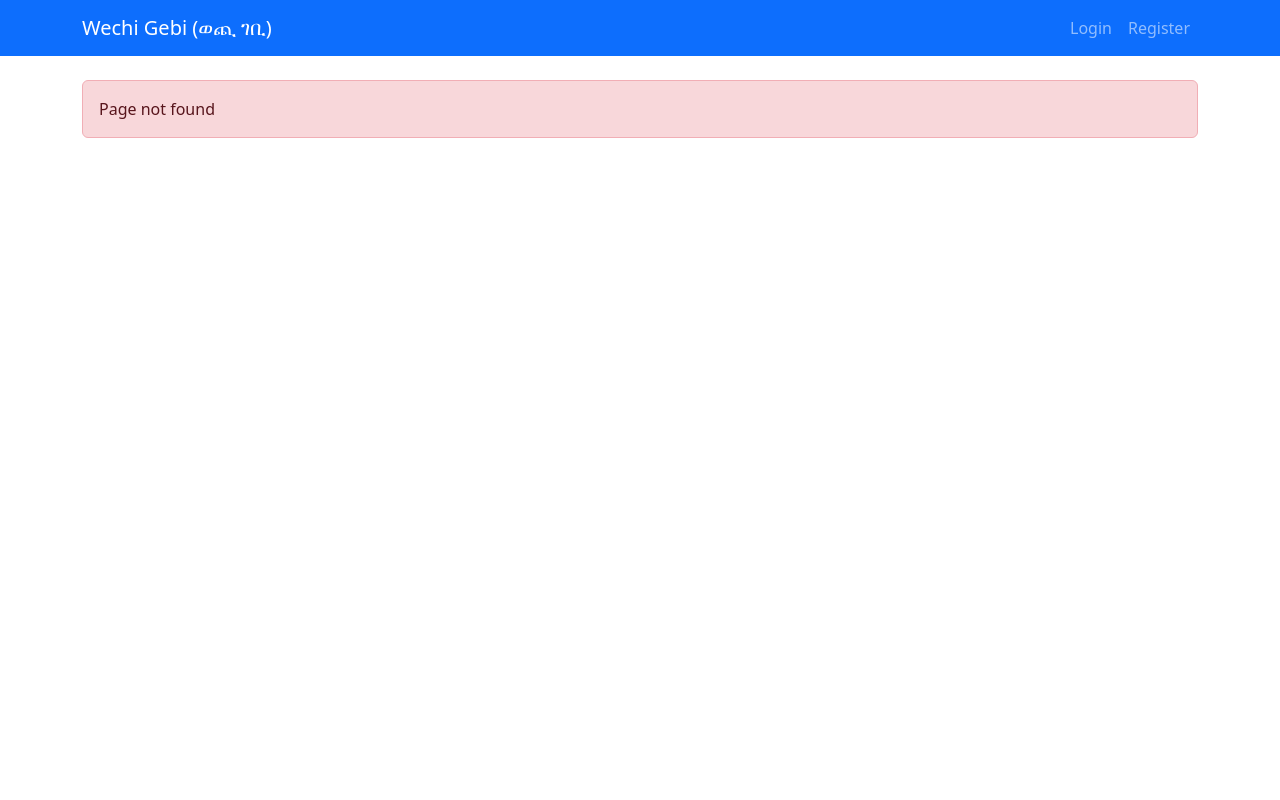
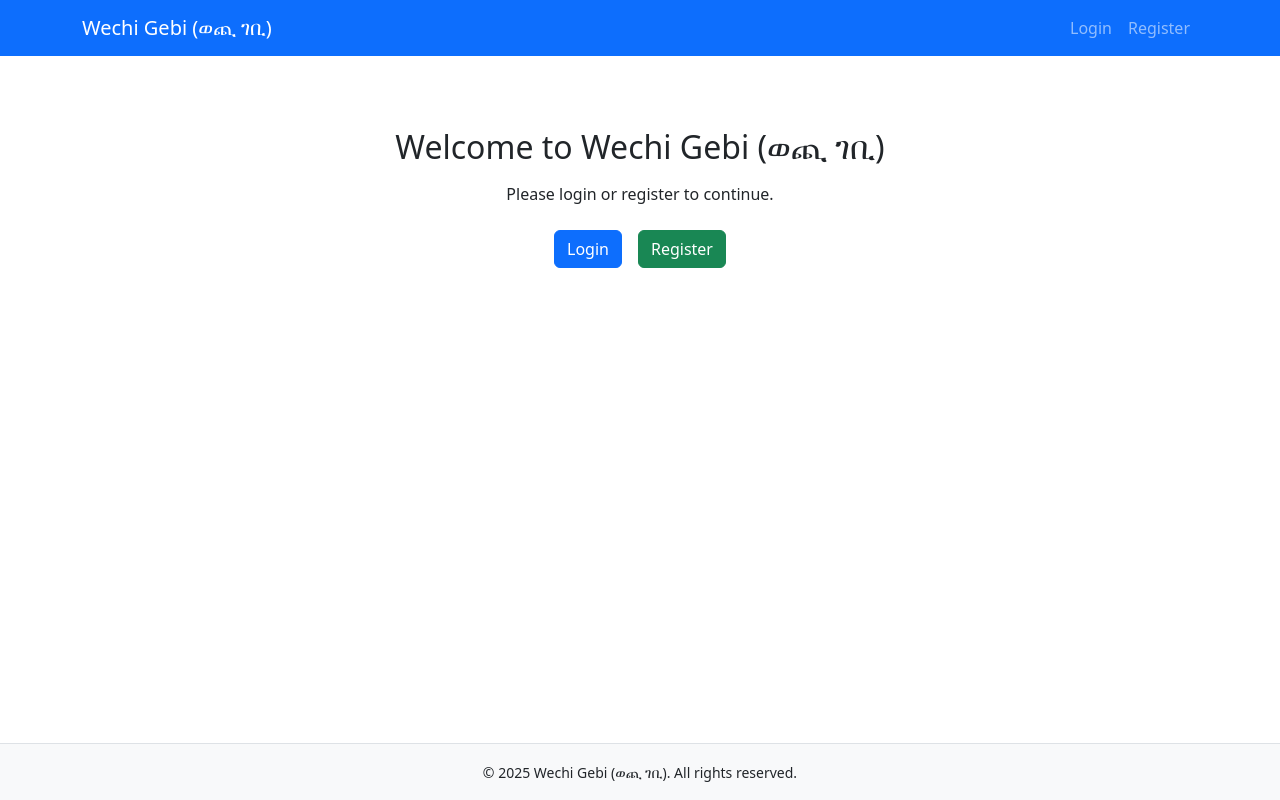
Before and after one commit to dago83/wechi-gebi-frontend, a React (Vite) app: page / in a window 1280 px wide. Before the commit this address had no page. Built offline with nearby package versions, Linux system fonts and the light colour scheme.

Commit message:
initcommit

```diff
--- a/index.html
+++ b/index.html
@@ -4,14 +4,14 @@
     <meta charset="UTF-8" />
     <link rel="icon" type="image/svg+xml" href="/vite.svg" />
     <meta name="viewport" content="width=device-width, initial-scale=1.0" />
-    <title>frontend</title>
-    <!-- PWA Manifest -->
+    <title>Wechina Gebi</title>
+
 <link rel="manifest" href="/manifest.webmanifest" />
 
-<!-- Theme Color for Android -->
+
 <meta name="theme-color" content="#0d6efd" />
 
-<!-- iOS Support -->
+
 <link rel="apple-touch-icon" href="/icon-192.png" />
 <meta name="apple-mobile-web-app-title" content="Wechi Gebi" />
 <meta name="apple-mobile-web-app-capable" content="yes" />
--- a/src/App.jsx
+++ b/src/App.jsx
@@ -1,23 +1,28 @@
-
-import { BrowserRouter as Router, Routes, Route } from 'react-router-dom';
-import Login from './pages/Login';
-import Register from './pages/Register';
-import Dashboard from './pages/Dashboard';
-import Transactions from './pages/Transactions';
-import Budgets from './pages/Budgets';
-import Recurring from './pages/Recurring';
-import ProtectedRoute from './components/ProtectedRoute';
-import Navbar from './components/Navbar';
+import { BrowserRouter as Router, Routes, Route } from "react-router-dom";
+import Login from "./pages/Login";
+import Register from "./pages/Register";
+import Dashboard from "./pages/Dashboard";
+import Transactions from "./pages/Transactions";
+import Budgets from "./pages/Budgets";
+import Recurring from "./pages/Recurring";
+import ProtectedRoute from "./components/ProtectedRoute";
+import Navbar from "./components/Navbar";
+import Footer from "./components/Footer";
+import Welcome from "./pages/Welcome";
 
 function App() {
   return (
     <Router>
       <div className="d-flex flex-column min-vh-100">
+
         <Navbar />
+
         <div className="container my-4 flex-grow-1">
           <Routes>
+            <Route path="/" element={<Welcome />} />
             <Route path="/login" element={<Login />} />
             <Route path="/register" element={<Register />} />
+
             <Route
               path="/dashboard"
               element={
@@ -26,6 +31,7 @@ function App() {
                 </ProtectedRoute>
               }
             />
+
             <Route
               path="/transactions"
               element={
@@ -34,6 +40,7 @@ function App() {
                 </ProtectedRoute>
               }
             />
+
             <Route
               path="/budgets"
               element={
@@ -42,6 +49,7 @@ function App() {
                 </ProtectedRoute>
               }
             />
+
             <Route
               path="/recurring"
               element={
@@ -50,9 +58,12 @@ function App() {
                 </ProtectedRoute>
               }
             />
-            <Route path="*" element={<div className="alert alert-danger">Page not found</div>} />
+
+            <Route path="*" element={<Welcome />} />
           </Routes>
         </div>
+
+        <Footer />
       </div>
     </Router>
   );
--- /dev/null
+++ b/src/components/Footer.js
@@ -0,0 +1,9 @@
+function Footer() {
+  return (
+    <footer className="text-center py-3 mt-auto bg-light border-top">
+      <small>© {new Date().getFullYear()} Wechi Gebi (ወጪ ገቢ). All rights reserved.</small>
+    </footer>
+  );
+}
+
+export default Footer;
--- a/src/pages/Dashboard.jsx
+++ b/src/pages/Dashboard.jsx
@@ -1,20 +1,40 @@
-
-import React, { useEffect, useState } from 'react';
-import api from '../api';
+import React, { useEffect, useState } from "react";
+import api from "../api";
 
 function Dashboard() {
   const [summary, setSummary] = useState(null);
   const [budgets, setBudgets] = useState([]);
   const [loading, setLoading] = useState(true);
 
+  const handleExport = async () => {
+    try {
+      const res = await api.get("/export/transactions", {
+        responseType: "blob",
+      });
+
+      const url = window.URL.createObjectURL(new Blob([res.data]));
+      const link = document.createElement("a");
+      link.href = url;
+      link.setAttribute("download", "wechi-gebi-transactions.xlsx");
+      document.body.appendChild(link);
+      link.click();
+
+      link.remove();
+      window.URL.revokeObjectURL(url);
+    } catch (err) {
+      console.error("Export error:", err);
+      alert("Failed to export transactions");
+    }
+  };
+
   useEffect(() => {
     const fetchDashboard = async () => {
       try {
-        const res = await api.get('/dashboard');
+        const res = await api.get("/dashboard");
         setSummary(res.data.summary);
         setBudgets(res.data.budgets);
       } catch (err) {
-        console.error('Failed to load dashboard:', err);
+        console.error("Failed to load dashboard:", err);
       } finally {
         setLoading(false);
       }
@@ -22,11 +42,20 @@ function Dashboard() {
     fetchDashboard();
   }, []);
 
-  if (loading) return <div className="container mt-4">Loading...</div>;
+  if (loading) {
+    return <div className="container mt-4">Loading...</div>;
+  }
 
   return (
     <div className="container mt-4">
-      <h2>Dashboard</h2>
+
+      <div className="d-flex justify-content-between align-items-center mb-4">
+        <h2>Dashboard</h2>
+
+        <button className="btn btn-success" onClick={handleExport}>
+          📥 Export to Excel
+        </button>
+      </div>
 
 
       <div className="row mb-4">
@@ -38,6 +67,7 @@ function Dashboard() {
             </div>
           </div>
         </div>
+
         <div className="col-md-4">
           <div className="card text-white bg-danger">
             <div className="card-body">
@@ -46,6 +76,7 @@ function Dashboard() {
             </div>
           </div>
         </div>
+
         <div className="col-md-4">
           <div className="card text-white bg-info">
             <div className="card-body">
@@ -59,21 +90,39 @@ function Dashboard() {
 
       <h3>Budgets</h3>
       {budgets.length === 0 ? (
-        <p>No budgets set. Go to <a href="/budgets">Budgets</a> to create one.</p>
+        <p>
+          No budgets set. Go to <a href="/budgets">Budgets</a> to create one.
+        </p>
       ) : (
         <div className="row">
           {budgets.map((budget) => (
             <div key={budget.id} className="col-md-4 mb-3">
-              <div className={`card ${budget.alert === 'warning' ? 'border-danger' : budget.alert === 'caution' ? 'border-warning' : ''}`}>
+              <div
+                className={`card ${
+                  budget.alert === "warning"
+                    ? "border-danger"
+                    : budget.alert === "caution"
+                    ? "border-warning"
+                    : ""
+                }`}
+              >
                 <div className="card-body">
                   <h5>{budget.category}</h5>
                   <p>Limit: {budget.monthly_limit} ETB</p>
-                  <p>Spent: {budget.spent} ETB ({budget.percent_used}%)</p>
-                  {budget.alert === 'warning' && (
-                    <div className="alert alert-danger p-2 mb-0">⚠️ Exceeded!</div>
+                  <p>
+                    Spent: {budget.spent} ETB ({budget.percent_used}%)
+                  </p>
+
+                  {budget.alert === "warning" && (
+                    <div className="alert alert-danger p-2 mb-0">
+                      ⚠️ Exceeded!
+                    </div>
                   )}
-                  {budget.alert === 'caution' && (
-                    <div className="alert alert-warning p-2 mb-0">⚠️ Near limit</div>
+
+                  {budget.alert === "caution" && (
+                    <div className="alert alert-warning p-2 mb-0">
+                      ⚠️ Near limit
+                    </div>
                   )}
                 </div>
               </div>
@@ -81,45 +130,8 @@ function Dashboard() {
           ))}
         </div>
       )}
-       <button className="btn btn-success ms-3" align-center onClick={handleExport}>
-          📥 Export to Excel
-       </button>
     </div>
   );
 }
 
-const handleExport = async () => {
-  try {
-    const response = await fetch('http://localhost:5000/api/export/transactions', {
-      headers: {
-        Authorization: `Bearer ${localStorage.getItem('token')}`,
-      },
-    });
-    if (response.ok) {
-      const blob = await response.blob();
-      const url = window.URL.createObjectURL(blob);
-      const a = document.createElement('a');
-      a.href = url;
-      a.download = 'wechi-gebi-transactions.xlsx';
-      document.body.appendChild(a);
-      a.click();
-      window.URL.revokeObjectURL(url);
-      a.remove();
-    } else {
-      alert('Export failed: ' + (await response.json()).message);
-    }
-  } catch (err) {
-    console.error('Export error:', err);
-    alert('Export failed due to network error');
-  }
-};
-
-<div className="d-flex justify-content-between align-items-center mb-4">
-  <h2>Dashboard</h2>
-
-  <button className="btn btn-success" onClick={handleExport}>
-    📥 Export to Excel
-  </button>
-</div>
-
 export default Dashboard;
--- /dev/null
+++ b/src/pages/Welcome.js
@@ -0,0 +1,22 @@
+import { Link } from "react-router-dom";
+
+function Welcome() {
+  return (
+    <div className="text-center mt-5">
+      <h2>Welcome to Wechi Gebi (ወጪ ገቢ)</h2>
+      <p className="mt-3">Please login or register to continue.</p>
+
+      <div className="mt-4">
+        <Link to="/login" className="btn btn-primary mx-2">
+          Login
+        </Link>
+
+        <Link to="/register" className="btn btn-success mx-2">
+          Register
+        </Link>
+      </div>
+    </div>
+  );
+}
+
+export default Welcome;
```
